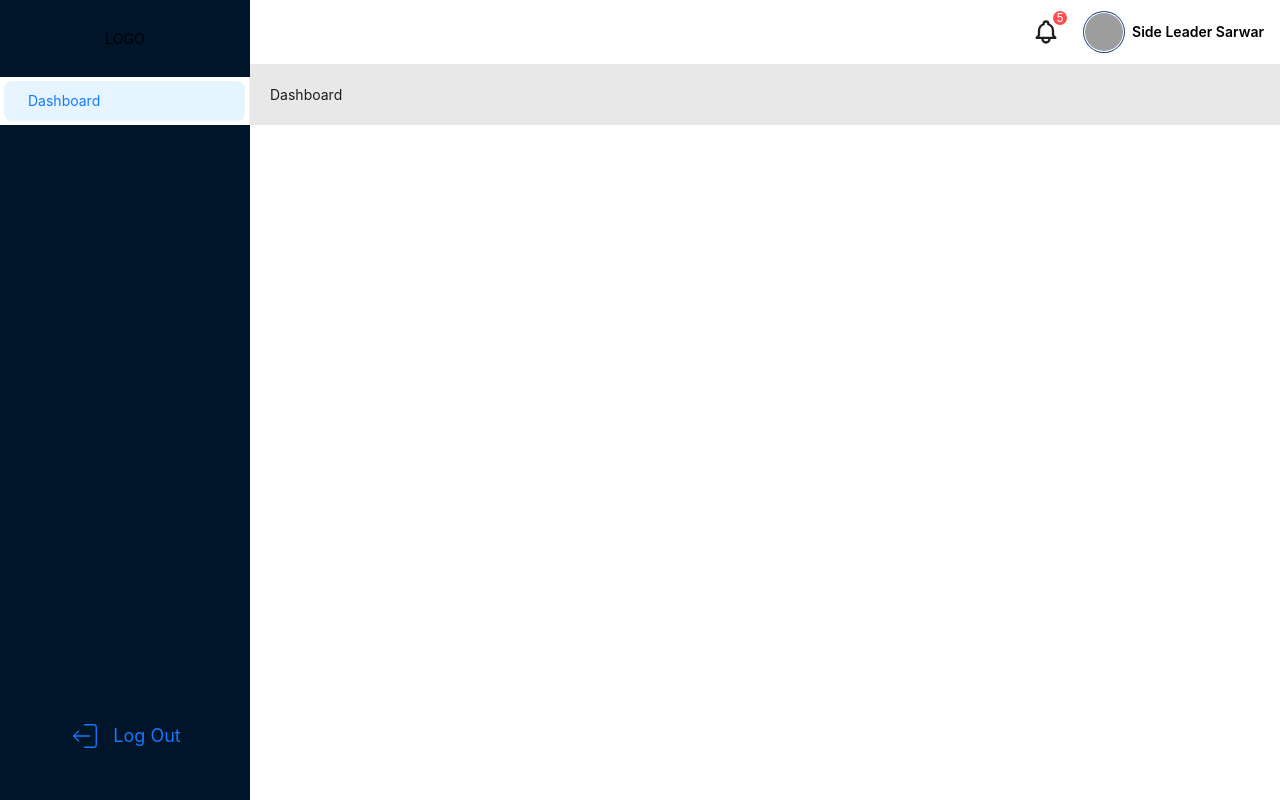
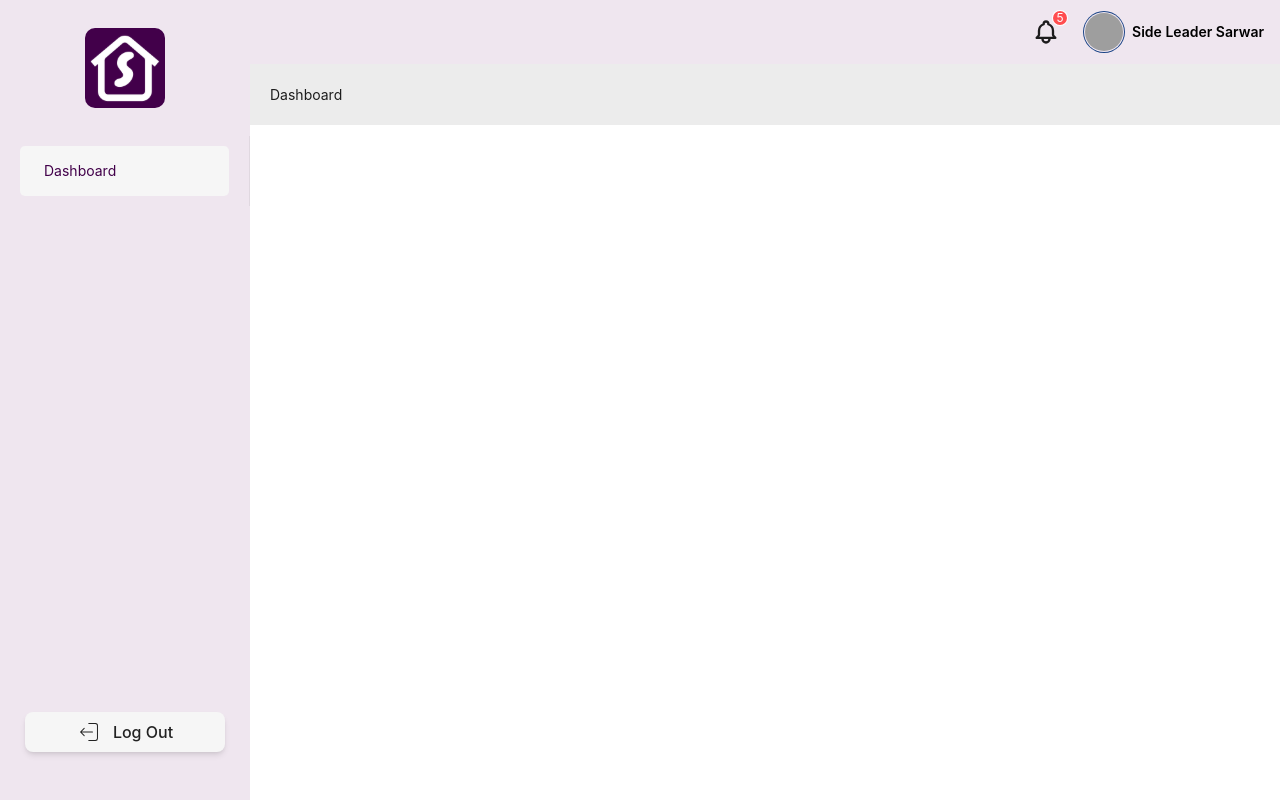
Before and after one commit to MDTanvirAhmedEmon/reactTS-ready-dashboard, a React (Vite) app: page / in a window 1280 px wide. Built offline with nearby package versions, Linux system fonts and the light colour scheme; grey boxes are pictures that could not be loaded.

Commit message:
setup ant design, and tailwind css

```diff
--- a/package.json
+++ b/package.json
@@ -15,18 +15,20 @@
     "react": "^19.0.0",
     "react-dom": "^19.0.0",
     "react-icons": "^5.5.0",
-    "react-router-dom": "^6.26.2",
-    "tailwindcss": "^4.1.3"
+    "react-router-dom": "^6.26.2"
   },
   "devDependencies": {
     "@eslint/js": "^9.21.0",
     "@types/react": "^19.0.10",
     "@types/react-dom": "^19.0.4",
     "@vitejs/plugin-react": "^4.3.4",
+    "autoprefixer": "^10.4.21",
     "eslint": "^9.21.0",
     "eslint-plugin-react-hooks": "^5.1.0",
     "eslint-plugin-react-refresh": "^0.4.19",
     "globals": "^15.15.0",
+    "postcss": "^8.5.3",
+    "tailwindcss": "^4.1.3",
     "typescript": "~5.7.2",
     "typescript-eslint": "^8.24.1",
     "vite": "^6.2.0"
--- a/src/components/LayoutsComponents/MainHeader.tsx
+++ b/src/components/LayoutsComponents/MainHeader.tsx
@@ -1,4 +1,4 @@
-import { Avatar, Badge,  Layout, theme } from 'antd';
+import { Avatar, Badge, Layout, theme } from 'antd';
 import { HiOutlineBell } from 'react-icons/hi';
 import { Link } from 'react-router-dom';
 // import { RxHamburgerMenu } from "react-icons/rx";
@@ -21,7 +21,7 @@ const MainHeader: React.FC<MainHeaderProps> = ({ setCollapsed, collapsed }) => {
                     background: colorBgContainer,
                 }}
             >
-                <div className=' flex justify-end pr-4  bg-[#ffffff]'>
+                <div className=' flex justify-end pr-4  bg-barColor'>
                     {/* <Button
                         type="text"
                         icon={collapsed ? <RxHamburgerMenu className=' text-white -ml-8 w-8 h-8 ' /> : <RxHamburgerMenu className=' text-white -ml-8 w-8 h-8 ' />}
--- a/src/components/LayoutsComponents/Sidebar.tsx
+++ b/src/components/LayoutsComponents/Sidebar.tsx
@@ -1,6 +1,7 @@
 import { Layout, Menu, } from 'antd';
 import { Link } from 'react-router-dom';
 // import logo from '../../assets/logo.svg'
+import logo from '../../assets/logo.svg'
 import { CiLogout } from 'react-icons/ci';
 const { Sider } = Layout;
 
@@ -13,11 +14,10 @@ interface SidebarProps {
 const Sidebar: React.FC<SidebarProps> = ({ collapsed }) => {
 
     return (
-        <div className='fixed top-0 left-0 bottom-0 bg-[#ffffff]'>
-            <Sider className='h-[100vh] w-[300px] bg-[#ffffff]' width={250} collapsedWidth={80} trigger={null} collapsible collapsed={collapsed}>
-                <div className=' flex justify-center items-center py-7'>
-                    {/* <img src={logo} className=' w-28' /> */}
-                    LOGO
+        <div className='fixed top-0 left-0 bottom-0 bg-barColor '>
+            <Sider className='h-[100vh] w-[300px] bg-barColor' width={250} collapsedWidth={80} trigger={null} collapsible collapsed={collapsed}>
+                <div className=' flex justify-center items-center py-7 '>
+                    <img src={logo} className=' w-20' />
                 </div>
 
                 <Menu
@@ -91,15 +91,17 @@ const Sidebar: React.FC<SidebarProps> = ({ collapsed }) => {
                     ]}
                 />
             </Sider>
-            <Link to={`/auth/login`}>
-                <div
-                    // onClick={handleLogOut}
-                    className=" absolute bottom-12 w-full flex justify-center cursor-pointer gap-3 items-center"
-                >
-                    <CiLogout className=" w-8 h-8 text-primary" />
-                    <p className=" text-primary text-lg">Log Out</p>
-                </div>
-            </Link>
+            <div className="flex justify-center items-center relative">
+                <Link to="/auth/login" className="w-full flex justify-center">
+                    <div
+                        className="absolute bottom-12 w-[80%] py-2 bg-[#f6f6f6] hover:bg-gray-100 shadow-md rounded-lg flex justify-center items-center gap-3 cursor-pointer transition-all duration-200"
+                    >
+                        <CiLogout className="w-6 h-6 text-[#222]" />
+                        <p className="text-base font-medium text-[#222]">Log Out</p>
+                    </div>
+                </Link>
+            </div>
+
         </div>
     );
 };
--- a/src/index.css
+++ b/src/index.css
@@ -1 +1,8 @@
 @import "tailwindcss";
+
+
+@theme {
+  --color-primaryColor: #42004a;
+  --color-barColor: #efe6ef;
+  --color-bgColor: #e7dae7;
+}
--- a/src/layouts/MainLayout.tsx
+++ b/src/layouts/MainLayout.tsx
@@ -10,9 +10,9 @@ const MainLayout = () => {
 
 
     return (
-        <div className="">
+        <div className=" ">
             {/* in the layout bg color is setup for not to show the animation delay make sure the menu color and this color are same */}
-            <Layout className="">
+            <Layout className=" ">
                 <Sidebar collapsed={collapsed} ></Sidebar>
                 <Layout
                     style={{
@@ -23,7 +23,7 @@ const MainLayout = () => {
                     {/* my header */}
                     <MainHeader setCollapsed={setCollapsed} collapsed={collapsed}></MainHeader>
                     <Content
-                        className="p-5 bg-[#e8e8e8] min-h-screen"
+                        className="p-5 min-h-screen bg-[#ececec] "
                         style={{}}
                     >
                         {/* my content */}
--- a/src/main.tsx
+++ b/src/main.tsx
@@ -3,9 +3,13 @@ import { createRoot } from 'react-dom/client'
 import './index.css'
 import { RouterProvider } from 'react-router-dom'
 import router from './routes/routes'
+import { ConfigProvider } from 'antd'
+import { mainTheme } from './theme'
 
 createRoot(document.getElementById('root')!).render(
   <StrictMode>
-    <RouterProvider router={router} />
+    <ConfigProvider theme={mainTheme}>
+      <RouterProvider router={router} />
+    </ConfigProvider>
   </StrictMode>,
 )
--- /dev/null
+++ b/src/theme/index.ts
@@ -0,0 +1,39 @@
+export const mainTheme = {
+    token: {
+    },
+    components: {
+        "Layout": {
+            "siderBg": "rgb(239,230,239)"
+        },
+        Menu: {
+            itemBg: "#efe6ef",
+            itemSelectedColor: "#42004a",
+            horizontalItemSelectedColor: "#ffffff",
+            itemColor: "#42004a",
+            itemSelectedBg: "#f6f6f6",
+            // itemActiveBg: "#1c4587",
+            "itemHoverColor": "#1c4587",
+            // itemHoverBg: "#1c4587",
+            subMenuItemBg: "",
+            itemBorderRadius: 5,
+            itemMarginInline: 20,
+            itemMarginBlock: 10,
+            itemHeight: 50,
+            subMenuItemHeight: 20,
+            "motionDurationSlow": "0.0s",
+        },
+        "Input": {
+            "activeBorderColor": "rgb(111,111,111)",
+            "hoverBorderColor": "rgb(111,111,111)",
+            "controlHeight": 40
+        },
+        "Pagination": {
+            "colorPrimary": "rgb(255,255,255)",
+            "colorPrimaryHover": "rgb(255,255,255)",
+            "itemActiveBg": "rgb(28,69,135)",
+            "itemBg": "rgba(255,255,255,0)",
+            "colorPrimaryBorder": "rgb(255,255,255)",
+            "colorBgTextHover": "rgba(255,255,255,0.06)"
+        }
+    },
+};
```
Also changed, not shown: src/assets/logo.svg (added), 1 other file (tests, documents, lock files or other folders).
